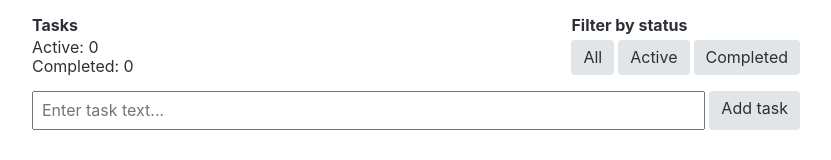
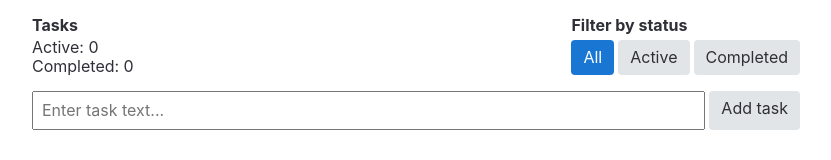
Before and after one commit to valentyna88/redux-test, a React (Vite) app: page / in a window 1280 px wide. Shown: the top 160 px of the page, without its empty margins (224-1055 px from the left). Built offline with nearby package versions, Linux system fonts and the light colour scheme.

Commit message:
Update StatusFilter

```diff
--- a/src/components/StatusFilter/StatusFilter.jsx
+++ b/src/components/StatusFilter/StatusFilter.jsx
@@ -1,12 +1,16 @@
 import Button from '../Button/Button';
 import css from './StatusFilter.module.css';
+// 1. Імпортуємо хук
+import { useSelector } from 'react-redux';
 
 const StatusFilter = () => {
+  // 2. Отримуємо значення фільтра із стану Redux
+  const filter = useSelector(state => state.filters.status);
   return (
     <div className={css.wrapper}>
-      <Button>All</Button>
-      <Button>Active</Button>
-      <Button>Completed</Button>
+      <Button selected={filter === 'all'}>All</Button>
+      <Button selected={filter === 'active'}>Active</Button>
+      <Button selected={filter === 'completed'}>Completed</Button>
     </div>
   );
 };
```
